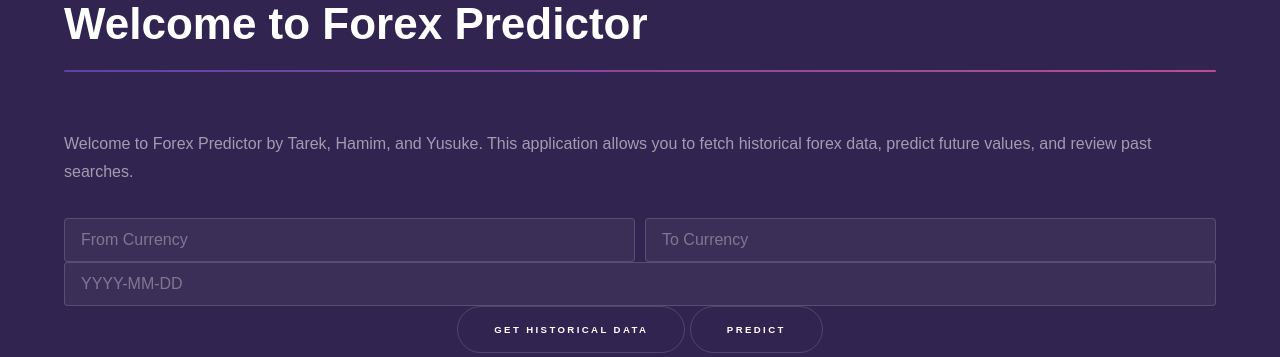
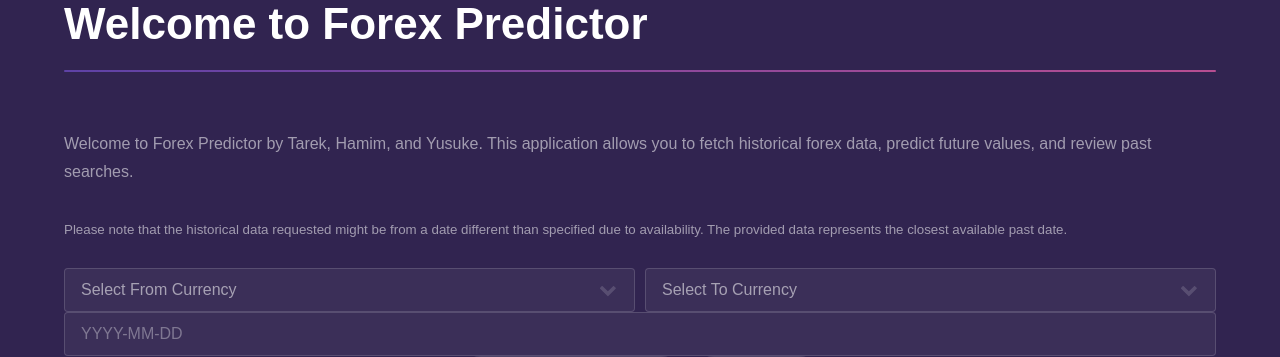
Before and after one commit to tarek-debug/Forex-Predictor, a Flask app: page / in a window 1280 px wide. Shown: the part 164-521 px from the top of the page. Run offline with Flask 2, Linux system fonts and the light colour scheme; the visitor is signed in with stand-in values (Sample User, id 1).

Commit message:
fixed home.html to retrieve lost changes

```diff
--- a/pages/app/templates/home.html
+++ b/pages/app/templates/home.html
@@ -67,11 +67,28 @@
                     var username = "{{ session['username'] if 'username' in session else '' }}";
                 </script>
                 <p>Welcome to Forex Predictor by Tarek, Hamim, and Yusuke. This application allows you to fetch historical forex data, predict future values, and review past searches.</p>
+                <p style="font-size: smaller;">Please note that the historical data requested might be from a date different than specified due to availability. The provided data represents the closest available past date.</p>
 
                 <!-- Currency input section -->
                 <div class="currency-input" style="display: flex; justify-content: center; gap: 10px;">
-                    <input type="text" placeholder="From Currency">
-                    <input type="text" placeholder="To Currency">
+                    <select id="fromCurrency">
+                        <option value="">Select From Currency</option>
+                        <option value="USD">USD - US Dollar</option>
+                        <option value="EUR">EUR - Euro</option>
+                        <option value="JPY">JPY - Japanese Yen</option>
+                        <option value="GBP">GBP - British Pound</option>
+                        <option value="CNY">CNY - Chinese Yuan Renminbi</option>
+                        <!-- Add more currencies as needed -->
+                    </select>
+                    <select id="toCurrency">
+                        <option value="">Select To Currency</option>
+                        <option value="USD">USD - US Dollar</option>
+                        <option value="EUR">EUR - Euro</option>
+                        <option value="JPY">JPY - Japanese Yen</option>
+                        <option value="GBP">GBP - British Pound</option>
+                        <option value="CNY">CNY - Chinese Yuan Renminbi</option>
+                        <!-- Add more currencies as needed -->
+                    </select>
                 </div>
                 <div class="date" style="text-align: center;">
                     <input type="text" placeholder="YYYY-MM-DD" pattern="\d{4}-\d{2}-\d{2}">
```
